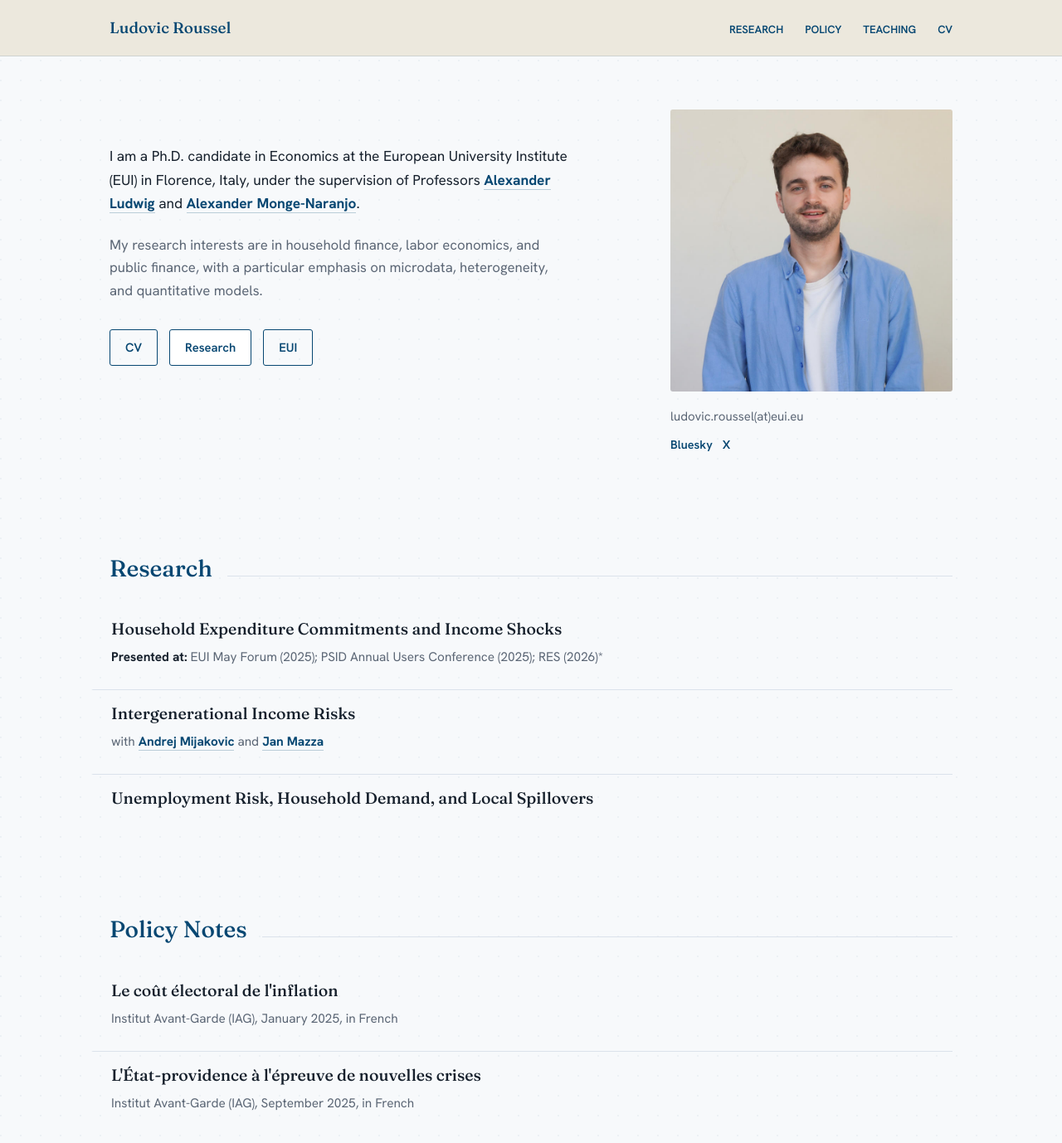
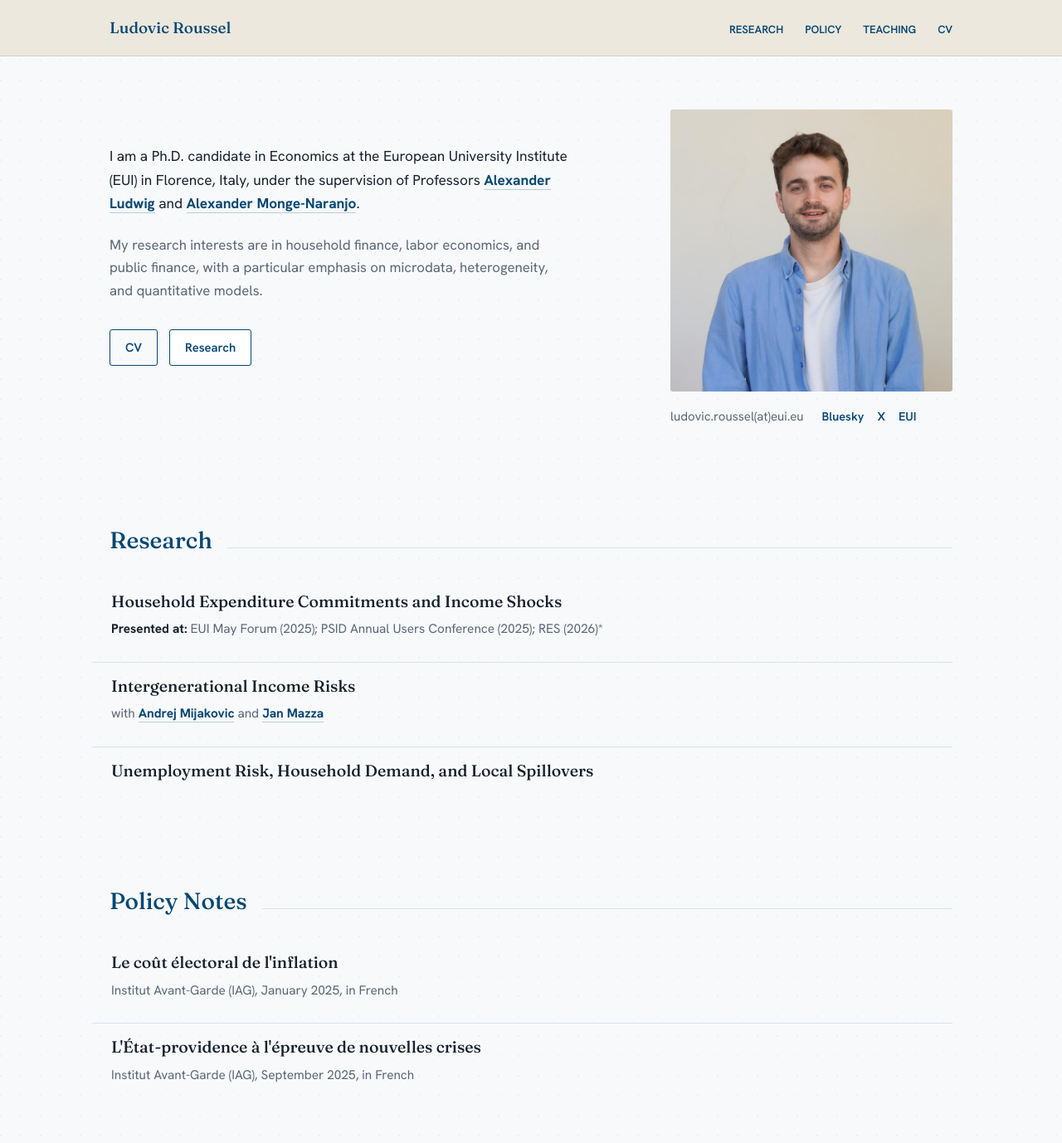
Before and after one commit to LudovicRoussel/ludovicroussel.github.io, a Jekyll site: the page built from index.md, in a window 1280 px wide and 1400 px high. Shown: the top 1378 px of the window at 83% size. Built offline with Jekyll 4.4.1, drawn with Linux system fonts in a browser that asks for light colours.

Commit message:
Move EUI link to contact links

```diff
--- a/_sass/site.scss
+++ b/_sass/site.scss
@@ -229,8 +229,9 @@ a:hover {
 
 .contact {
   display: flex;
-  flex-direction: column;
-  gap: 10px;
+  align-items: baseline;
+  gap: 12px 22px;
+  flex-wrap: wrap;
   margin-top: 18px;
 }
 
@@ -249,7 +250,7 @@ a:hover {
 
 .social-links {
   display: flex;
-  gap: 12px;
+  gap: 16px;
   flex-wrap: wrap;
 }
 
--- a/index.md
+++ b/index.md
@@ -15,7 +15,6 @@ title: "Ludovic Roussel"
       <div class="cta-row">
         <a class="btn btn-ghost" href="{{ site.baseurl }}/assets/CV_Roussel_Ludovic.pdf" target="_blank" rel="noopener">CV</a>
         <a class="btn btn-primary" href="#research">Research</a>
-        <a class="btn btn-ghost" href="https://www.eui.eu/people?id=ludovic-roussel" target="_blank" rel="noopener">EUI</a>
       </div>
     </div>
 
```
Also changed, not shown: other parts of index.md (+1 -0 lines).
